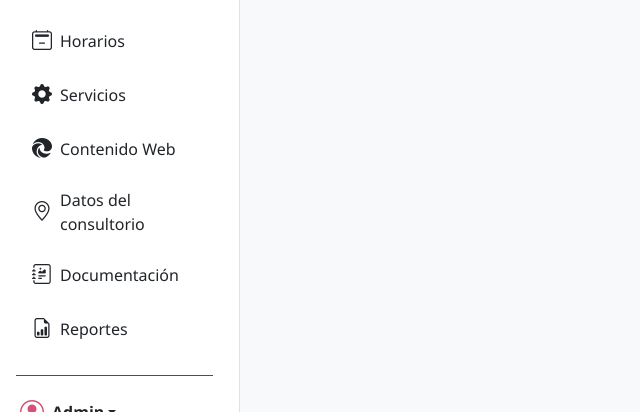
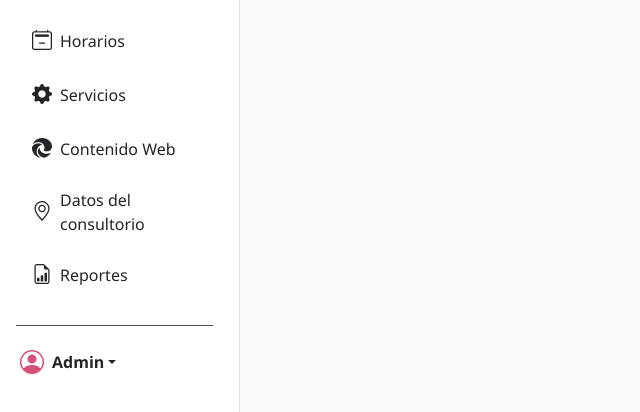
Before and after one commit to Sergio-Chavez301/dentissa, a Laravel app: page /casos in a window 1280 px wide. Shown: the part 508-920 px from the top of the page, without its empty margins (0-640 px from the left). Run offline with Laravel 12, Linux system fonts and the light colour scheme; a user stored in the database is signed in; data comes from the database, SQL or seed files in the repository; data that the repository does not hold is empty.

Commit message:
feat: comment out remember me checkbox and documentation link in sidebar

```diff
--- a/resources/views/auth/login.blade.php
+++ b/resources/views/auth/login.blade.php
@@ -71,7 +71,7 @@
                 </div>
             </div>
 
-            <div class="flex items-center">
+            <!-- <div class="flex items-center">
                 <input id="remember"
                        name="remember"
                        type="checkbox"
@@ -81,7 +81,7 @@
                 <label for="remember" class="ml-2 block text-sm text-gray-900">
                     Mantener mi sesión en este equipo
                 </label>
-            </div>
+            </div> -->
 
             <div>
                 <button type="submit"
--- a/resources/views/components/sidebar.blade.php
+++ b/resources/views/components/sidebar.blade.php
@@ -119,11 +119,11 @@
                         </a>
                     </li>
 
-                    <li class="mb-2">
+                    <!-- <li class="mb-2">
                         <a href="{{ route('admin.documentation.index') }}" class="nav-link text-dark d-flex align-items-center py-2 px-3 {{ request()->routeIs('admin.documentation.*') ? 'active-dentissa' : 'link-hover' }}">
                             <i class="bi bi-journal-richtext me-2 fs-5"></i> <span>Documentación</span>
                         </a>
-                    </li>
+                    </li> -->
 
                     <li class="mb-2">
                         <a href="{{ route('reportes.index') }}" class="nav-link text-dark d-flex align-items-center py-2 px-3 {{ request()->routeIs('reportes.*') ? 'active-dentissa' : 'link-hover' }}">
```
